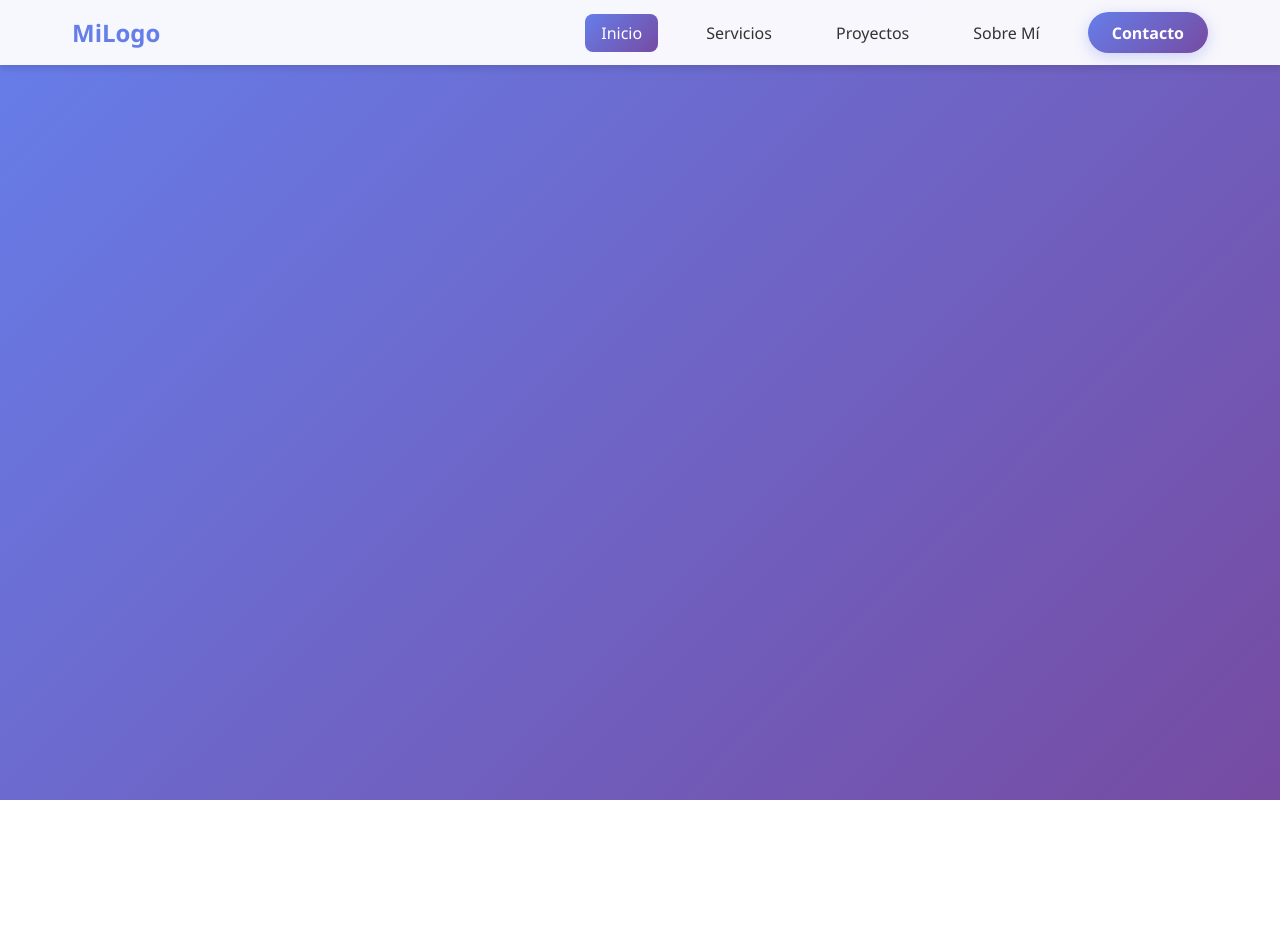
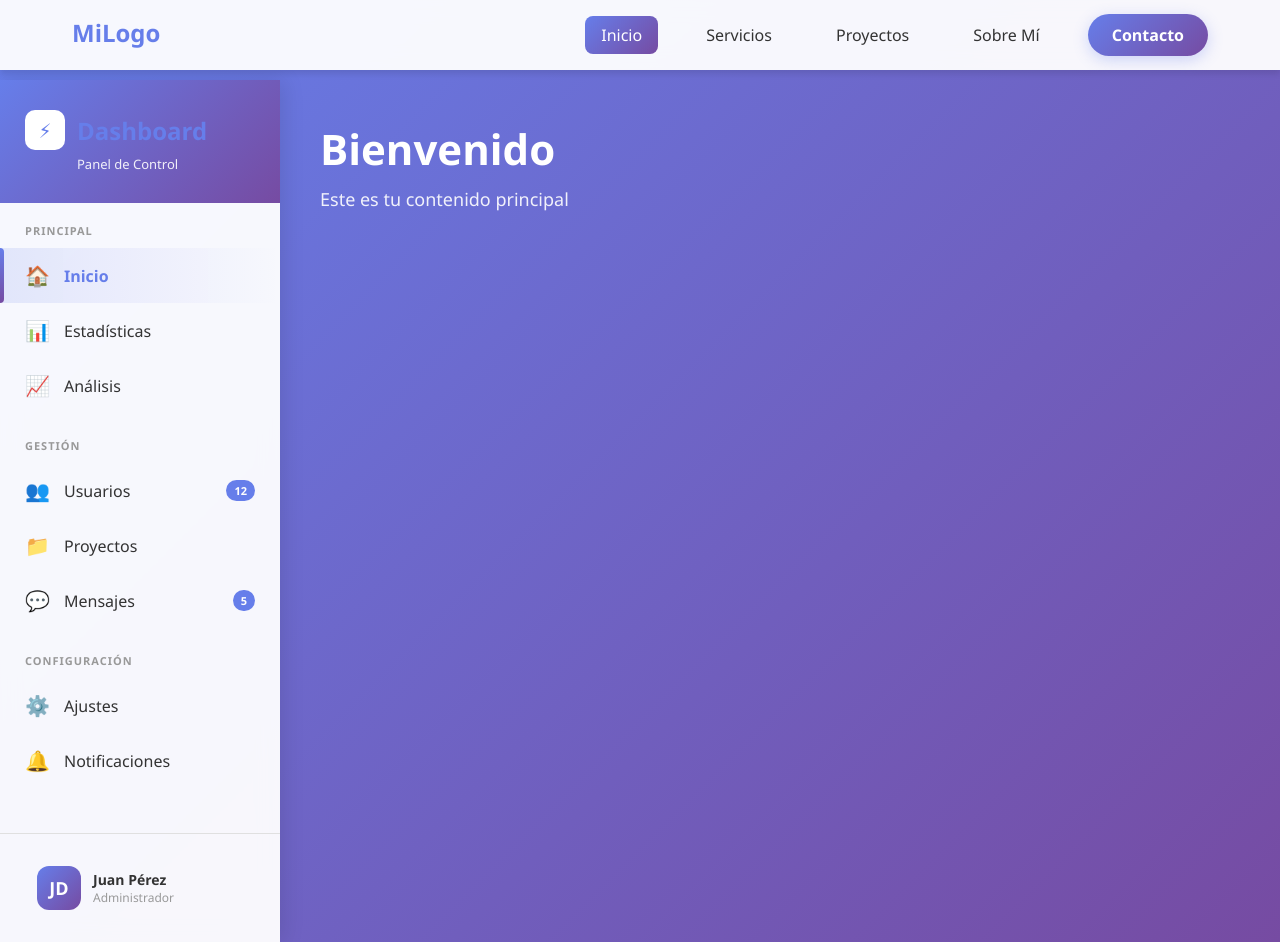
Before and after one commit to l-o-a11/gitflow, a plain HTML site: page index.html in a window 1280 px wide. Before the commit the page ends 800 px from the top, so only its background shows below. Drawn offline with Linux system fonts and the light colour scheme.

Commit message:
Creacion Sidebar

```diff
--- a/index.html
+++ b/index.html
@@ -27,7 +27,78 @@
         </div>
     </nav>
 
+        <div class="sidebar">
+        <div class="sidebar-header">
+            <div class="logo">
+                <div class="logo-icon">⚡</div>
+                <span>Dashboard</span>
+            </div>
+            <div class="subtitle">Panel de Control</div>
+        </div>
 
+        <div class="sidebar-menu">
+            <div class="menu-section">
+                <div class="section-title">Principal</div>
+                <a href="#" class="menu-item active">
+                    <span class="menu-icon">🏠</span>
+                    <span>Inicio</span>
+                </a>
+                <a href="#" class="menu-item">
+                    <span class="menu-icon">📊</span>
+                    <span>Estadísticas</span>
+                </a>
+                <a href="#" class="menu-item">
+                    <span class="menu-icon">📈</span>
+                    <span>Análisis</span>
+                </a>
+            </div>
+
+            <div class="menu-section">
+                <div class="section-title">Gestión</div>
+                <a href="#" class="menu-item">
+                    <span class="menu-icon">👥</span>
+                    <span>Usuarios</span>
+                    <span class="menu-badge">12</span>
+                </a>
+                <a href="#" class="menu-item">
+                    <span class="menu-icon">📁</span>
+                    <span>Proyectos</span>
+                </a>
+                <a href="#" class="menu-item">
+                    <span class="menu-icon">💬</span>
+                    <span>Mensajes</span>
+                    <span class="menu-badge">5</span>
+                </a>
+            </div>
+
+            <div class="menu-section">
+                <div class="section-title">Configuración</div>
+                <a href="#" class="menu-item">
+                    <span class="menu-icon">⚙️</span>
+                    <span>Ajustes</span>
+                </a>
+                <a href="#" class="menu-item">
+                    <span class="menu-icon">🔔</span>
+                    <span>Notificaciones</span>
+                </a>
+            </div>
+        </div>
+
+        <div class="sidebar-footer">
+            <div class="user-profile">
+                <div class="user-avatar">JD</div>
+                <div class="user-info">
+                    <div class="user-name">Juan Pérez</div>
+                    <div class="user-role">Administrador</div>
+                </div>
+            </div>
+        </div>
+    </div>
+
+    <div class="main-content">
+        <h1>Bienvenido</h1>
+        <p>Este es tu contenido principal</p>
+    </div>
 
     <script>
         const hamburger = document.querySelector('.hamburger');
--- a/s.css
+++ b/s.css
@@ -133,6 +133,194 @@
             opacity: 0.9;
         }
 
+        * {
+    margin: 0;
+    padding: 0;
+    box-sizing: border-box;
+}
+
+body {
+    font-family: 'Segoe UI', Tahoma, Geneva, Verdana, sans-serif;
+    background: linear-gradient(135deg, #667eea 0%, #764ba2 100%);
+    min-height: 100vh;
+    display: flex;
+}
+
+.sidebar {
+    width: 280px;
+    background: rgba(255, 255, 255, 0.95);
+    backdrop-filter: blur(10px);
+    box-shadow: 4px 0 20px rgba(0, 0, 0, 0.1);
+    display: flex;
+    flex-direction: column;
+    transition: all 0.3s ease;
+}
+
+.sidebar-header {
+    padding: 30px 25px;
+    background: linear-gradient(135deg, #667eea 0%, #764ba2 100%);
+    color: white;
+}
+
+.logo {
+    font-size: 24px;
+    font-weight: bold;
+    margin-bottom: 5px;
+    display: flex;
+    align-items: center;
+    gap: 12px;
+}
+
+.logo-icon {
+    width: 40px;
+    height: 40px;
+    background: white;
+    border-radius: 10px;
+    display: flex;
+    align-items: center;
+    justify-content: center;
+    font-size: 20px;
+}
+
+.subtitle {
+    font-size: 13px;
+    opacity: 0.9;
+    margin-left: 52px;
+}
+
+.sidebar-menu {
+    flex: 1;
+    padding: 20px 0;
+    overflow-y: auto;
+}
+
+.menu-section {
+    margin-bottom: 25px;
+}
+
+.section-title {
+    padding: 0 25px;
+    font-size: 11px;
+    text-transform: uppercase;
+    letter-spacing: 1px;
+    color: #999;
+    margin-bottom: 10px;
+    font-weight: 600;
+}
+
+.menu-item {
+    padding: 14px 25px;
+    display: flex;
+    align-items: center;
+    gap: 15px;
+    color: #333;
+    text-decoration: none;
+    transition: all 0.3s ease;
+    position: relative;
+    cursor: pointer;
+}
+
+.menu-item:hover {
+    background: linear-gradient(90deg, rgba(102, 126, 234, 0.1) 0%, transparent 100%);
+    color: #667eea;
+}
+
+.menu-item.active {
+    background: linear-gradient(90deg, rgba(102, 126, 234, 0.15) 0%, transparent 100%);
+    color: #667eea;
+    font-weight: 600;
+}
+
+.menu-item.active::before {
+    content: '';
+    position: absolute;
+    left: 0;
+    top: 0;
+    bottom: 0;
+    width: 4px;
+    background: linear-gradient(180deg, #667eea 0%, #764ba2 100%);
+    border-radius: 0 4px 4px 0;
+}
+
+.menu-icon {
+    font-size: 20px;
+    width: 24px;
+    text-align: center;
+}
+
+.menu-badge {
+    margin-left: auto;
+    background: #667eea;
+    color: white;
+    font-size: 11px;
+    padding: 3px 8px;
+    border-radius: 12px;
+    font-weight: 600;
+}
+
+.sidebar-footer {
+    padding: 20px 25px;
+    border-top: 1px solid #e0e0e0;
+}
+
+.user-profile {
+    display: flex;
+    align-items: center;
+    gap: 12px;
+    padding: 12px;
+    border-radius: 12px;
+    transition: all 0.3s ease;
+    cursor: pointer;
+}
+
+.user-profile:hover {
+    background: #f5f5f5;
+}
+
+.user-avatar {
+    width: 44px;
+    height: 44px;
+    border-radius: 12px;
+    background: linear-gradient(135deg, #667eea 0%, #764ba2 100%);
+    display: flex;
+    align-items: center;
+    justify-content: center;
+    color: white;
+    font-weight: bold;
+    font-size: 18px;
+}
+
+.user-info {
+    flex: 1;
+}
+
+.user-name {
+    font-weight: 600;
+    font-size: 14px;
+    color: #333;
+}
+
+.user-role {
+    font-size: 12px;
+    color: #999;
+}
+
+.main-content {
+    flex: 1;
+    padding: 40px;
+    color: white;
+}
+
+.main-content h1 {
+    font-size: 42px;
+    margin-bottom: 10px;
+}
+
+.main-content p {
+    font-size: 18px;
+    opacity: 0.9;
+}
+
         /* Responsive */
         @media (max-width: 768px) {
             .nav-menu {
```
